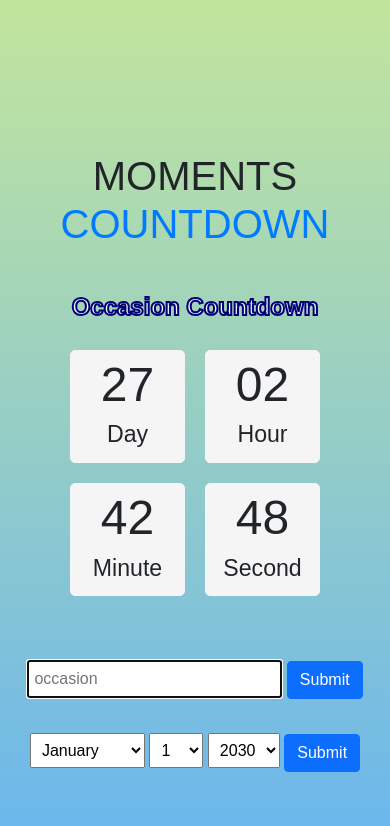
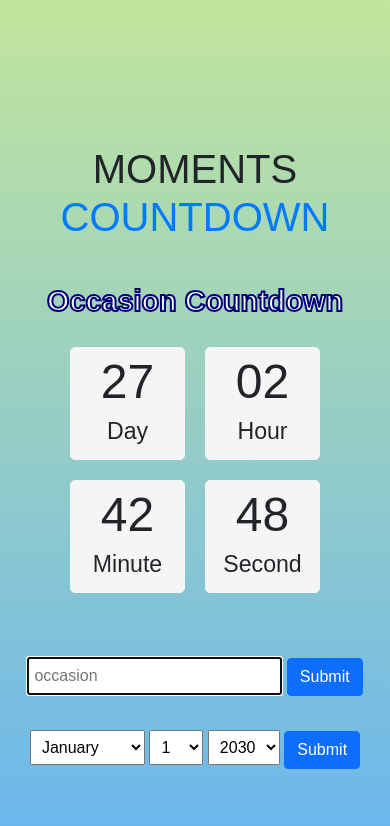
Before and after one commit to fredkwaw/fredkwaw.github.io, a plain HTML site: page index.html in a window 390 px wide. Drawn offline with nearby package versions, Linux system fonts and the light colour scheme.

Commit message:
margin top and font

```diff
--- a/style.css
+++ b/style.css
@@ -184,7 +184,7 @@ h3 {
 
     h1 {
         font-size: 2.5rem;
-        margin-top: 40px;
+        margin-top: 30px;
         /*text-decoration: underline #007bff 4px;*/
         text-decoration: none;
     }
@@ -207,8 +207,8 @@ h3 {
 
     h2 {
 
-        font-size: 1.5rem;
-        padding-top: 5px;
+        font-size: 1.8rem;
+        padding-top: 3px;
         padding-bottom: 0;
 
     }
```
